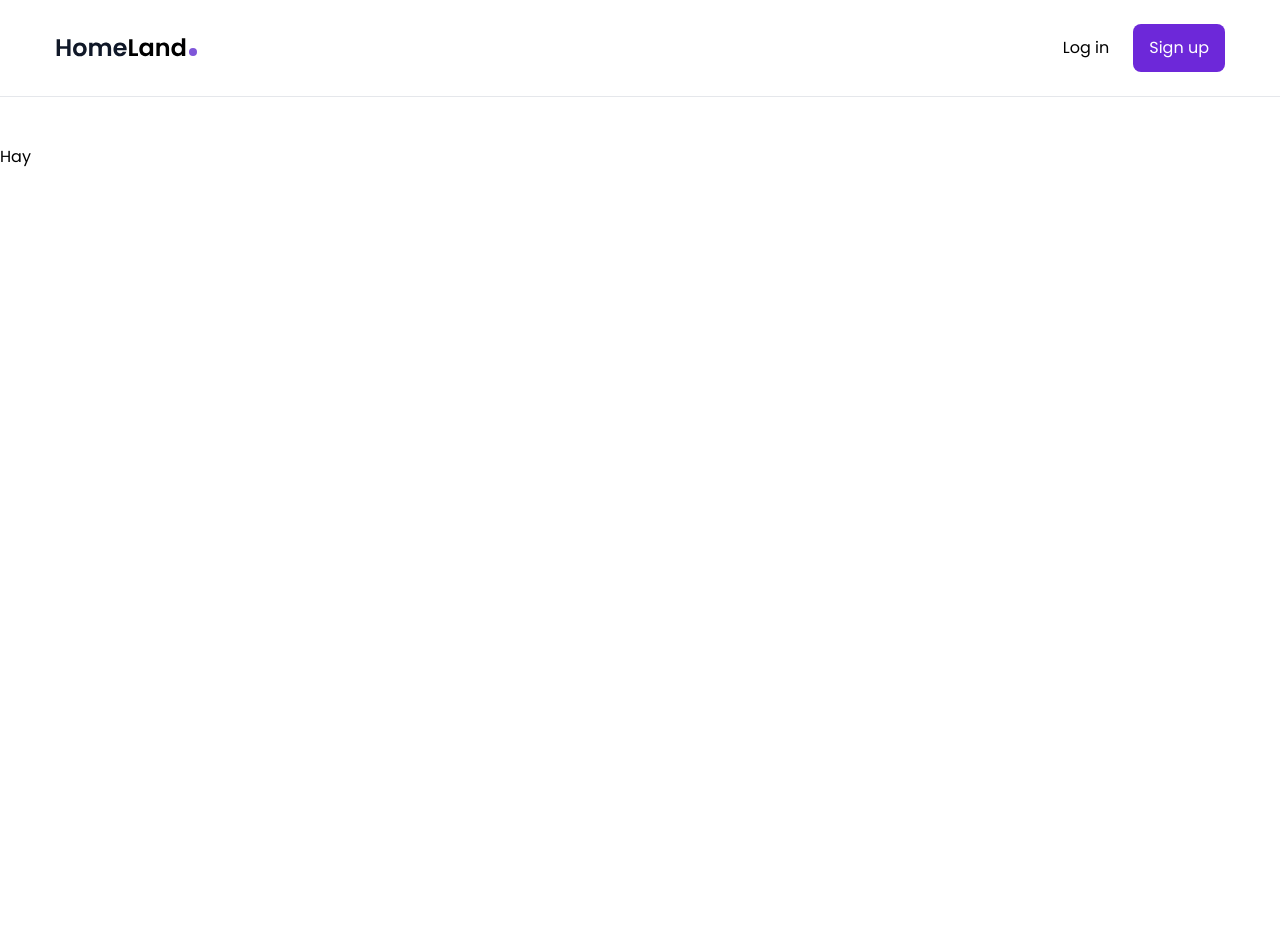
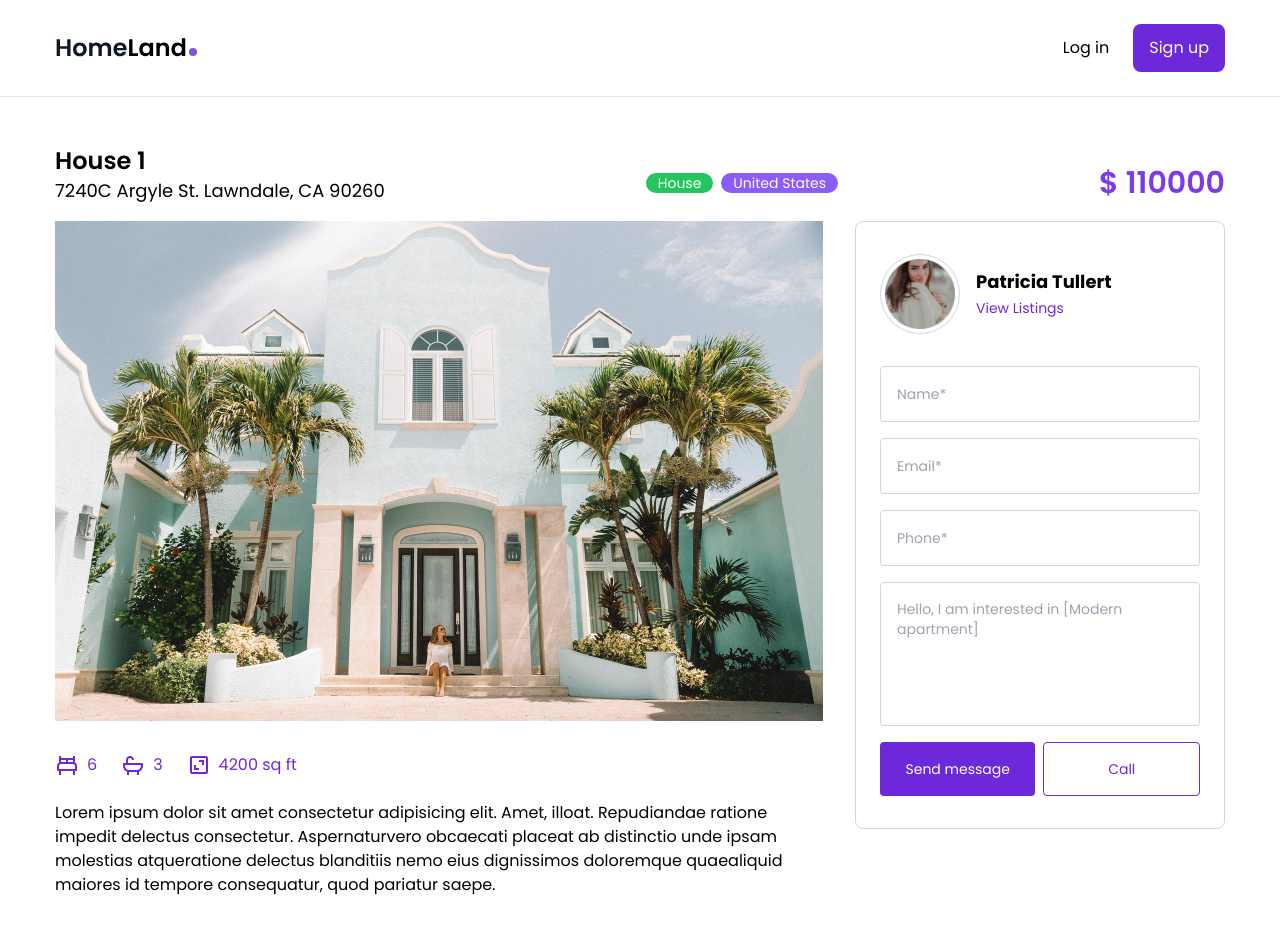
Before and after one commit to ivan-adi-saputra/real-estate, a Next.js app: page /property/1 in a window 1280 px wide. Shown: the top 934 px of the page. Before the commit the page ends 800 px from the top, so only its background shows below. Built offline with nearby package versions, Linux system fonts and the light colour scheme.

Commit message:
slicing detail property page by id

```diff
--- a/app/property/[id]/page.tsx
+++ b/app/property/[id]/page.tsx
@@ -1,9 +1,129 @@
+"use client";
+import { housesData } from "@/const/data";
 import { NextPage } from "next";
+import Image from "next/image";
+import Link from "next/link";
+import { redirect, useParams } from "next/navigation";
+import { BiArea, BiBath, BiBed } from "react-icons/bi";
 
 interface Props {}
 
 const PropertyPage: NextPage<Props> = ({}) => {
-  return <div>Hay</div>;
+  const { id } = useParams();
+
+  // get  house data by id
+  const house = housesData.find((house) => {
+    return house.id === parseInt(id as string);
+  });
+
+  // if house is not found
+  if (!house) {
+    redirect("/");
+  }
+
+  return (
+    <section>
+      <div className="container mx-auto min-h-[800px] mb-14">
+        {/* information */}
+        <div className="flex flex-col lg:flex-row lg:items-center lg:justify-between">
+          <div>
+            <h2 className="text-2xl font-semibold">{house.name}</h2>
+            <h3 className="text-lg mb-4">{house.address}</h3>
+          </div>
+          <div className="mb-4 lg:mb-0 flex gap-x-2 text-sm">
+            <div className="bg-green-500 text-white px-3 rounded-full">
+              {house.type}
+            </div>
+            <div className="bg-violet-500 text-white px-3 rounded-full">
+              {house.country}
+            </div>
+          </div>
+          <div className="text-3xl font-semibold text-violet-600">
+            $ {house.price}
+          </div>
+        </div>
+        {/* image */}
+        <div className="flex flex-col items-start gap-8 lg:flex-row">
+          <div className="max-w-[768px]">
+            <div className="mb-8">
+              <Image src={house.imageLg} alt={house.name} />
+            </div>
+            <div className="flex gap-x-6 text-violet-700 mb-6">
+              {/* bed */}
+              <div className="flex gap-x-2 items-center">
+                <BiBed className="text-2xl" />
+                <div>{house.bedrooms}</div>
+              </div>
+              {/* bath */}
+              <div className="flex gap-x-2 items-center">
+                <BiBath className="text-2xl" />
+                <div>{house.bathrooms}</div>
+              </div>
+              {/* surface */}
+              <div className="flex gap-x-2 items-center">
+                <BiArea className="text-2xl" />
+                <div>{house.surface}</div>
+              </div>
+            </div>
+            {/* description */}
+            <div>{house.description}</div>
+          </div>
+          <div className="flex-1 bg-white w-full mb-8 border border-gray-300 rounded-lg px-6 py-8">
+            <div className="flex items-center gap-x-4 mb-8">
+              <div className="w-20 h-20 p-1 border border-gray-300 rounded-full">
+                <Image src={house.agent.image} alt={house.name} />
+              </div>
+              <div>
+                <div className="font-bold text-lg">{house.agent.name}</div>
+                <Link href={""} className="text-violet-700 text-sm">
+                  View Listings
+                </Link>
+              </div>
+            </div>
+            {/* form */}
+            <form className="flex flex-col gap-y-4">
+              <input
+                className="border border-gray-300 focus:border-violet-700 outline-none rounded w-full px-4 h-14 text-sm"
+                type="text"
+                name=""
+                id=""
+                placeholder="Name*"
+              />
+              <input
+                className="border border-gray-300 focus:border-violet-700 outline-none rounded w-full px-4 h-14 text-sm"
+                type="text"
+                name=""
+                id=""
+                placeholder="Email*"
+              />
+              <input
+                className="border border-gray-300 focus:border-violet-700 outline-none rounded w-full px-4 h-14 text-sm"
+                type="text"
+                name=""
+                id=""
+                placeholder="Phone*"
+              />
+              <textarea
+                className="border border-gray-300 focus:border-violet-700 outline-none resize-none rounded w-full p-4 h-36 text-sm text-gray-400"
+                placeholder="Message*"
+                defaultValue="Hello, I am interested in [Modern apartment]"
+                name=""
+                id=""
+              ></textarea>
+              <div className="flex gap-x-2">
+                <button className="bg-violet-700 hover:bg-violet-800 text-white rounded p-4 text-sm w-full transition">
+                  Send message
+                </button>
+                <button className="border border-violet-700 text-violet-700 hover:border-violet-500 hover:text-violet-500 rounded p-4 text-sm w-full transition">
+                  Call
+                </button>
+              </div>
+            </form>
+          </div>
+        </div>
+      </div>
+    </section>
+  );
 };
 
 export default PropertyPage;
```
